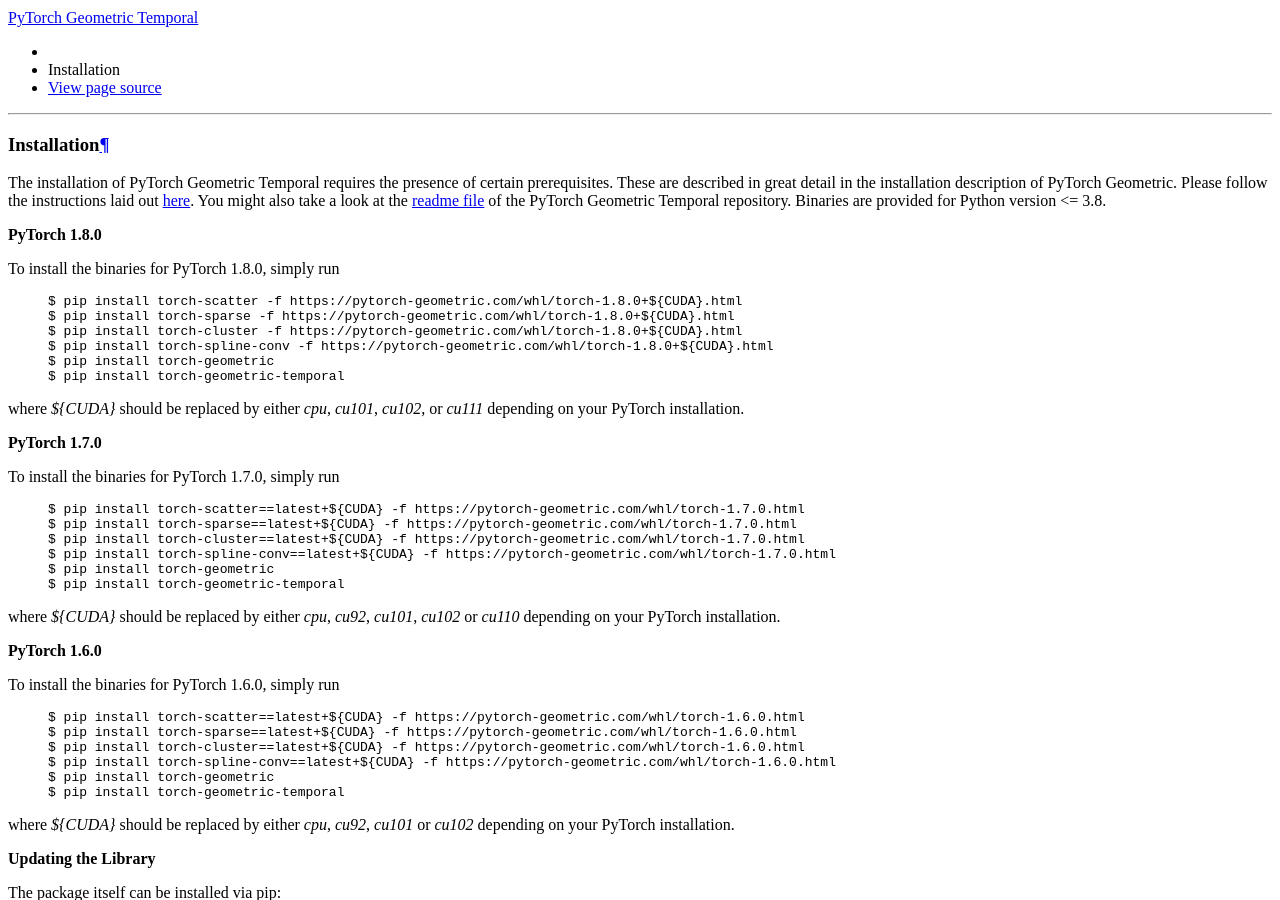
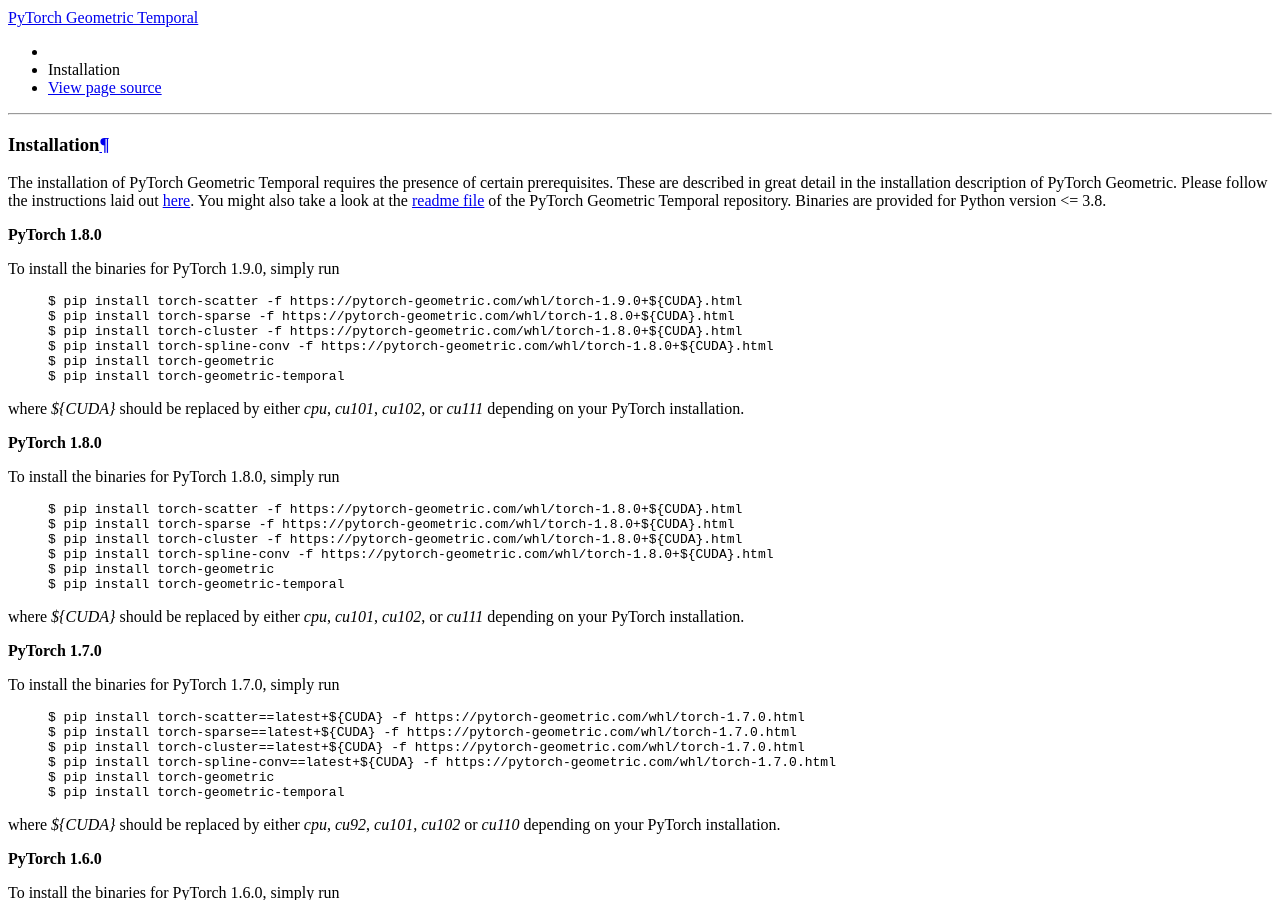
Before and after one commit to benedekrozemberczki/pytorch_geometric_temporal, a Sphinx documentation site: the page built from docs/source/notes/installation.rst, in a window 1280 px wide and 900 px high, scrolled down 1226 px. Built offline with Sphinx 7.4.7 and the Read the Docs theme 2.0.0, drawn with Linux system fonts in a browser that asks for light colours.

```diff
--- a/docs/source/notes/installation.rst
+++ b/docs/source/notes/installation.rst
@@ -3,6 +3,23 @@ Installation
 
 The installation of PyTorch Geometric Temporal requires the presence of certain prerequisites. These are described in great detail in the installation description of PyTorch Geometric. Please follow the instructions laid out `here <https://pytorch-geometric.readthedocs.io/en/latest/notes/installation.html>`_. You might also take a look at the `readme file <https://github.com/benedekrozemberczki/pytorch_geometric_temporal>`_ of the PyTorch Geometric Temporal repository.
 Binaries are provided for Python version <= 3.8.
+
+**PyTorch 1.8.0**
+
+To install the binaries for PyTorch 1.9.0, simply run
+
+    .. code-block:: none
+
+        $ pip install torch-scatter -f https://pytorch-geometric.com/whl/torch-1.9.0+${CUDA}.html
+        $ pip install torch-sparse -f https://pytorch-geometric.com/whl/torch-1.8.0+${CUDA}.html
+        $ pip install torch-cluster -f https://pytorch-geometric.com/whl/torch-1.8.0+${CUDA}.html
+        $ pip install torch-spline-conv -f https://pytorch-geometric.com/whl/torch-1.8.0+${CUDA}.html
+        $ pip install torch-geometric
+        $ pip install torch-geometric-temporal
+
+
+where `${CUDA}` should be replaced by either `cpu`, `cu101`, `cu102`, or `cu111` depending on your PyTorch installation.
+
 
 **PyTorch 1.8.0**
 
```
